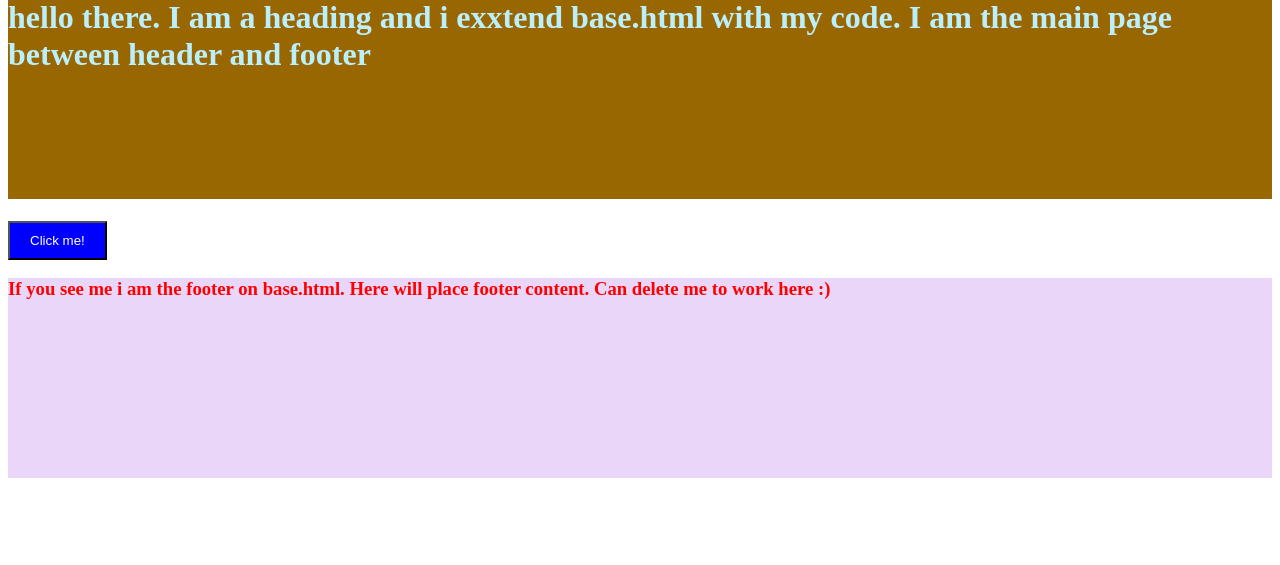
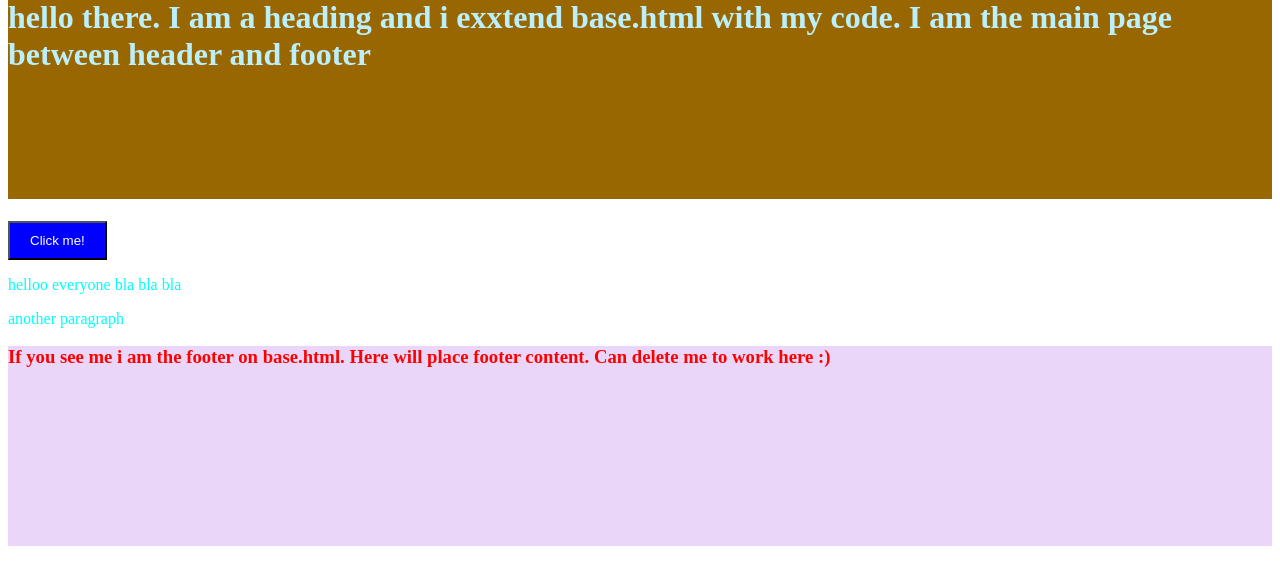
Before and after one commit to ignasvilkas/hackathon-june-23, a Django app: page / in a window 1280 px wide. Shown: the part 280-845 px from the top of the page. Before the commit the page ends 758 px from the top, so only its background shows below. Run offline with Django 4.2, Linux system fonts and the light colour scheme.

Commit message:
Testing sync fork

```diff
--- a/main_app/templates/main_app/history.html
+++ b/main_app/templates/main_app/history.html
@@ -11,4 +11,5 @@ Godd Luck! -->
 <h1 id="history">Hi guys im history page, i guess you have a lot to tell :)</h1>
 
 
+
 {% endblock %}
--- a/main_app/templates/main_app/index.html
+++ b/main_app/templates/main_app/index.html
@@ -11,6 +11,7 @@ Godd Luck! -->
 <h1>hello there. I am a heading and i exxtend base.html with my code. I am the main page between header and footer</h1>
 <button class="my-button" onclick="changeButton()">Click me!</button>
 
-
+<p class="align-center">helloo everyone bla bla bla</p>
+<p>another paragraph</p>
 
 {% endblock %}
--- a/static/css/style.css
+++ b/static/css/style.css
@@ -7,7 +7,9 @@ Godd Luck! */
 /* General code like body style, google fonts etc */
 
 /* --------------------------------------------------- Home page styles */
-
+p {
+    color: aqua;
+}
 
 /* --------------------------------------------------- History page styles */
 
```
